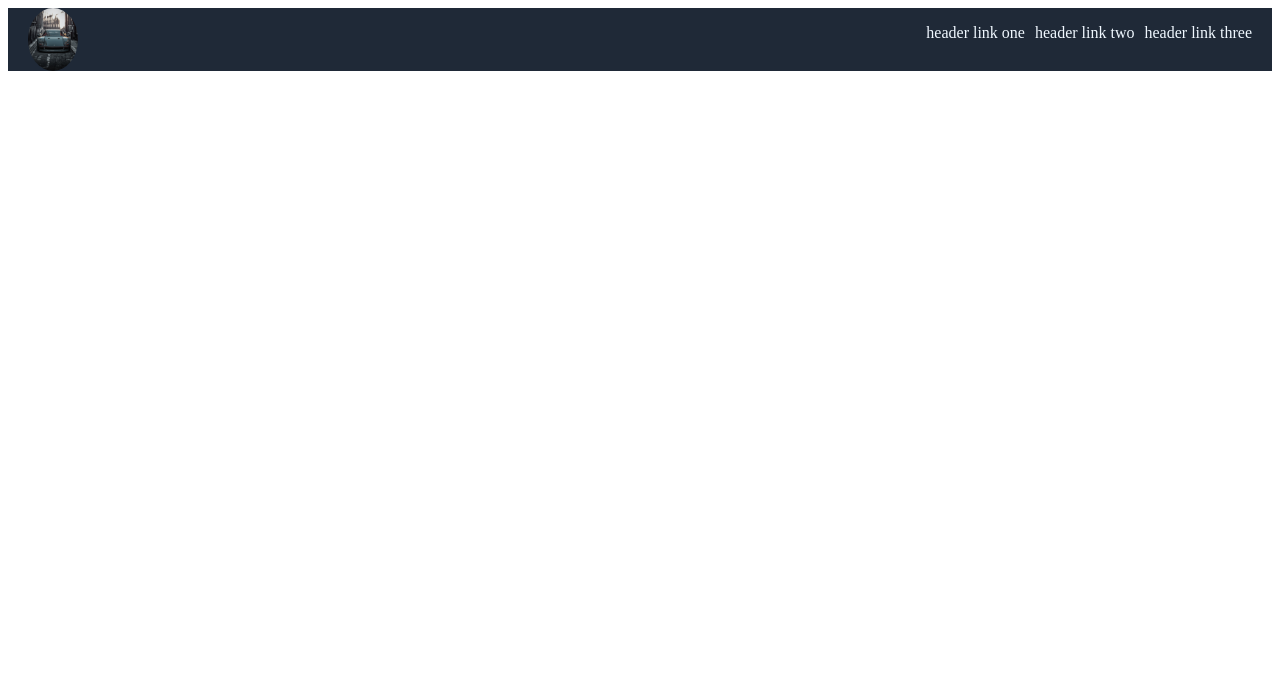
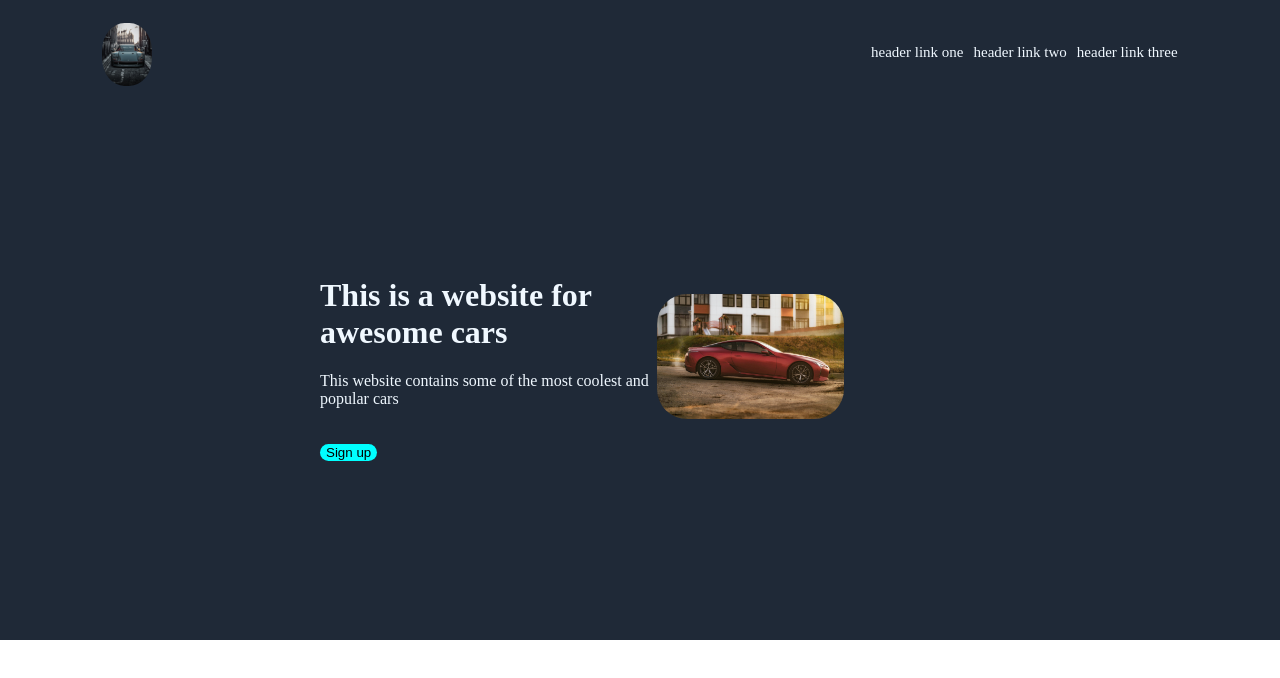
Before and after one commit to Susekh/cars-website, a plain HTML site: page index.html in a window 1280 px wide. Drawn offline with Linux system fonts and the light colour scheme.

Commit message:
Added contents to the header section

```diff
--- a/index.html
+++ b/index.html
@@ -13,11 +13,21 @@
             <img src="media/images/logo.jpg" class="logo" alt="logo">
             <nav>
                 <ul class="links">
-                    <li><a href="#" class="link">header link one</a></li>
-                    <li><a href="#" class="link">header link two</a></li>
-                    <li><a href="#" class="link">header link three</a></li>
+                    <li><a href="#">header link one</a></li>
+                    <li><a href="#">header link two</a></li>
+                    <li><a href="#">header link three</a></li>
                 </ul>
             </nav>
+        </div>
+        <div class="header-content">
+            <div class="col">
+                <h1>This is a website for awesome cars</h1>
+                <p>This website contains some of the most coolest and popular cars</p>
+                <button class="button-s">Sign up</button>
+            </div>
+            <div class="header-image">
+                <img src="media/images/header-pic.jpg" alt="header-pic">
+            </div>
         </div>
     </div>
 
--- a/style.css
+++ b/style.css
@@ -1,26 +1,74 @@
+html,body
+{
+    width: 100%;
+    height: 100%;
+    margin: 0px;
+    padding: 0px;
+    overflow: hidden;
+}
+
+
 .header {
+    height: 80vh;
     background-color: #1F2937;
+}
+
+.navbar {
+    height: 12%;
+    display: flex;
+    align-items: center;
+    justify-content: space-between;
+    padding-left: 8%;
+    padding-right: 8%;
+    box-sizing: border-box;
+    /*background-color: #1F2937;*/
 }
 .logo {
     width: 50px;
     cursor: pointer;
-    border-radius: 50%;
+    border-radius: 45%;
     flex-shrink: 1;
+    margin-top: 3%;
+
+
 }
-.navbar {
-    display: flex;
-    justify-content: space-between;
-    padding-left: 20px;
-    padding-right: 20px;
-    background-color: #1F2937;
-}
-
 .links {
     display: flex;
     gap: 10px;
     list-style: none;
+    padding-top: 8%;
 }
-.link {
+
+.links a {
+    font-size: 15px;
     text-decoration: none;
     color: aliceblue;
 }
+.header-content {
+    display: flex;
+    height: 88%;
+    align-items: center;
+    margin-left: 25%;
+}
+.col {
+    flex-basis: 160%;
+}
+.col h1 {
+    color: aliceblue;
+}
+.col p {
+    color: aliceblue;
+}
+button {
+    border-radius: 20px;
+    border: 0;
+    outline: none;
+    margin-top: 20px;
+    background-color: aqua;
+    cursor: pointer;
+}
+.header-image img {
+    width: 30%;
+    border-radius: 30px;
+
+}
```
